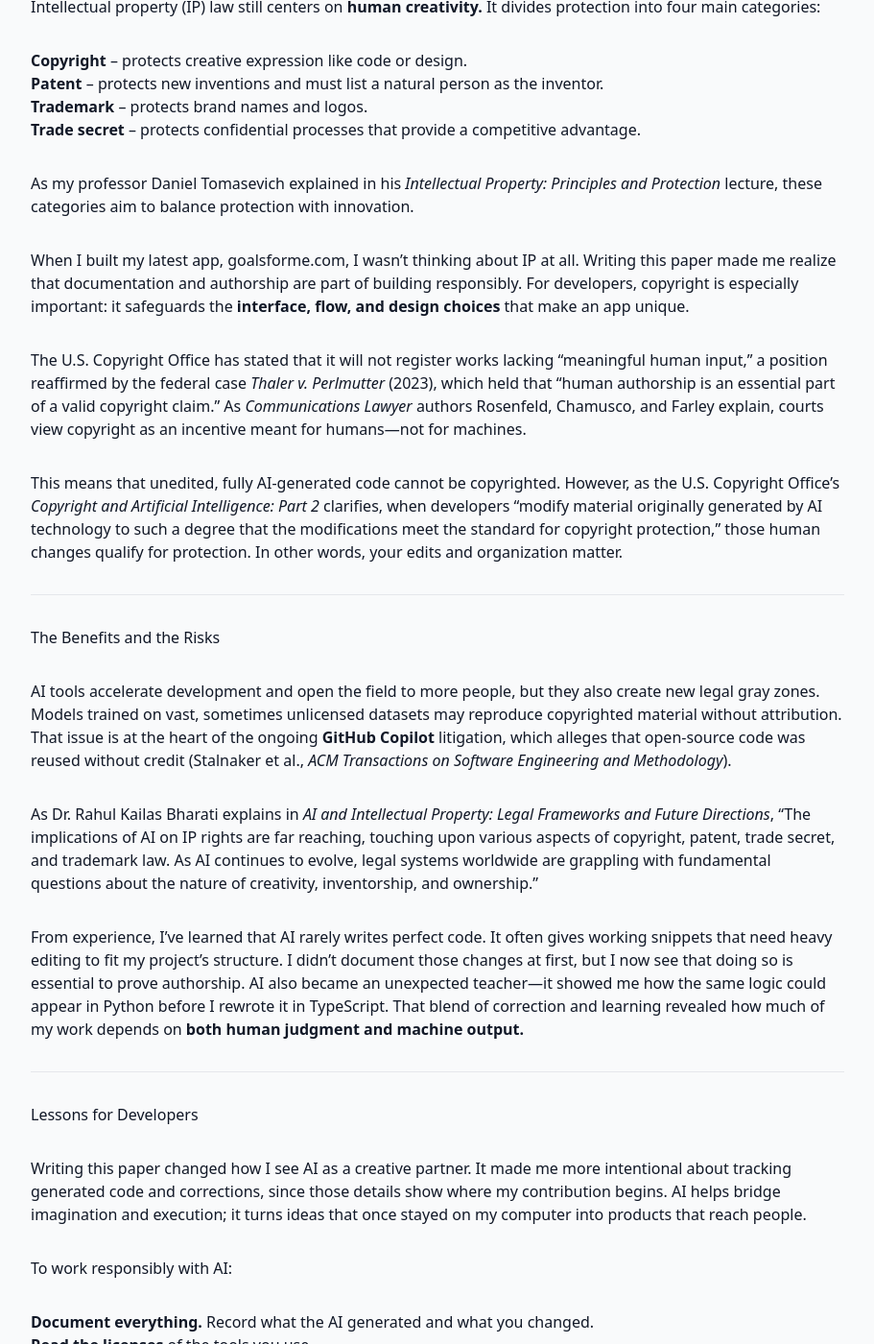
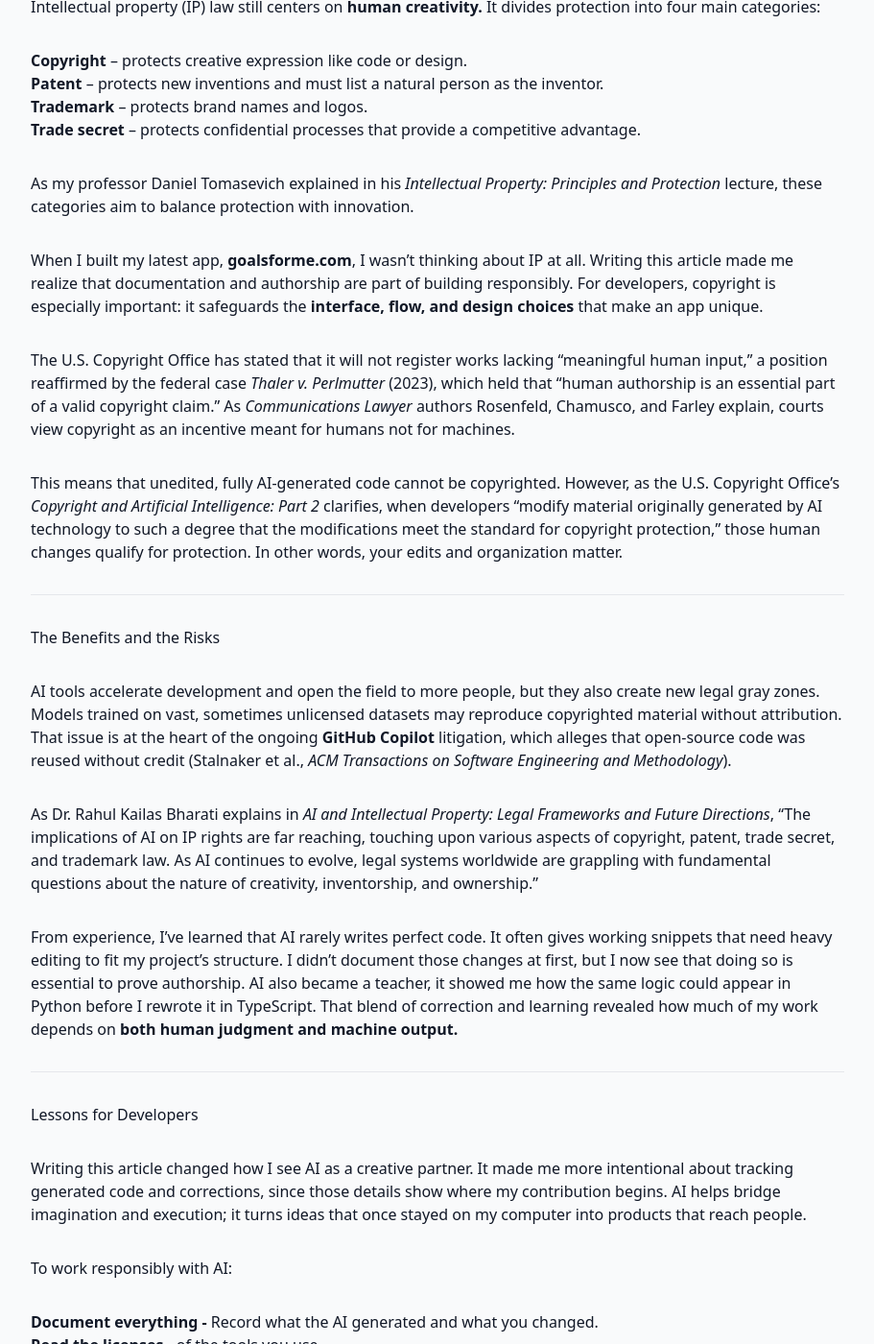
Before and after one commit to nochinxx/nochinxx.github.io, a Jekyll site: the page built from _posts/2025-10-30-who-owns-it.md, in a window 1280 px wide and 1400 px high, scrolled down 999 px. Shown: the whole window at 96% size, without its empty margins (184-1095 px from the left). Built offline with Jekyll 4.4.1, drawn with Linux system fonts in a browser that asks for light colours; nearby versions of some CDN libraries; some of the changed text lies outside the part shown.

Commit message:
editor edits

```diff
--- a/_posts/2025-10-30-who-owns-it.md
+++ b/_posts/2025-10-30-who-owns-it.md
@@ -7,7 +7,7 @@ excerpt: "AI can now write usable code in seconds—but who owns the final produ
 permalink: /posts/who-owns-it/
 ---
 
-Artificial intelligence can now generate functional code in seconds, reducing the need for large engineering teams. Tools like GitHub Copilot and ChatGPT have made it possible for anyone with an idea to build an application—even without a computer science background. This democratization of development marks a revolutionary shift: **creativity, not coding ability, is now the true barrier to entry.**
+Artificial intelligence can now generate functional code in seconds, reducing the need for large engineering teams. Tools like GitHub Copilot and ChatGPT have made it possible for anyone with an idea to build an application (even without a computer science background). This democratization of development marks a revolutionary shift: **creativity, not coding ability, is now the true barrier to entry.**
 
 Yet as the power to create software becomes more accessible, the **legal and ethical boundaries of authorship and ownership** grow more uncertain. If an app is built with the help of AI, who owns the final product—the developer, the machine, or the company behind the tool?
 
@@ -18,7 +18,7 @@ Generative AI has lowered the technical barrier to entry, but the backbone of an
 
 In their article for *Harvard Business Review*, Gil Appel, Juliana Neelbauer, and David Schweidel predict that “Generative AI will change the nature of content creation, enabling many to do what, until now, only a few had the skills or advanced technology to accomplish at high speed.”
 
-From my own experience using Copilot and ChatGPT, this change feels like a balance between automation and authorship. Unclear prompts often produce messy or repetitive code, so I now focus first on refining my product’s structure and logic before generating anything. Unlike traditional development—where I would start small, mock a local database, and expand gradually—AI tools push me to think in broader design terms. My role shifts from writing every line to defining direction, like a designer guiding an assistant who writes in syntax.
+From my own experience using Copilot and ChatGPT, this change feels like a balance between automation and authorship. Unclear prompts often produce messy or repetitive code, so I now focus first on refining my product’s structure and logic before generating anything. Unlike traditional development (where I would start small, mock a local database, and expand gradually) AI tools push me to think in broader design terms. My role shifts from writing every line to defining direction, like a designer guiding an assistant who writes in syntax.
 
 I see this transformation as similar to Tesla’s factories, where robots handle repetitive work while people focus on design and quality. In software creation, AI takes over mechanical coding tasks while developers refine vision and solve problems. But this progress raises an old question in a new form: **what does “ownership” mean when machines share in the creative process?**
 
@@ -34,9 +34,9 @@ Intellectual property (IP) law still centers on **human creativity.** It divides
 
 As my professor Daniel Tomasevich explained in his *Intellectual Property: Principles and Protection* lecture, these categories aim to balance protection with innovation.
 
-When I built my latest app, [goalsforme.com](#), I wasn’t thinking about IP at all. Writing this paper made me realize that documentation and authorship are part of building responsibly. For developers, copyright is especially important: it safeguards the **interface, flow, and design choices** that make an app unique.
+When I built my latest app, [**goalsforme.com**](goalsforme.com), I wasn’t thinking about IP at all. Writing this article made me realize that documentation and authorship are part of building responsibly. For developers, copyright is especially important: it safeguards the **interface, flow, and design choices** that make an app unique.
 
-The U.S. Copyright Office has stated that it will not register works lacking “meaningful human input,” a position reaffirmed by the federal case *Thaler v. Perlmutter* (2023), which held that “human authorship is an essential part of a valid copyright claim.” As *Communications Lawyer* authors Rosenfeld, Chamusco, and Farley explain, courts view copyright as an incentive meant for humans—not for machines.
+The U.S. Copyright Office has stated that it will not register works lacking “meaningful human input,” a position reaffirmed by the federal case *Thaler v. Perlmutter* (2023), which held that “human authorship is an essential part of a valid copyright claim.” As *Communications Lawyer* authors Rosenfeld, Chamusco, and Farley explain, courts view copyright as an incentive meant for humans not for machines.
 
 This means that unedited, fully AI-generated code cannot be copyrighted. However, as the U.S. Copyright Office’s *Copyright and Artificial Intelligence: Part 2* clarifies, when developers “modify material originally generated by AI technology to such a degree that the modifications meet the standard for copyright protection,” those human changes qualify for protection. In other words, your edits and organization matter.
 
@@ -47,21 +47,21 @@ AI tools accelerate development and open the field to more people, but they also
 
 As Dr. Rahul Kailas Bharati explains in *AI and Intellectual Property: Legal Frameworks and Future Directions*, “The implications of AI on IP rights are far reaching, touching upon various aspects of copyright, patent, trade secret, and trademark law. As AI continues to evolve, legal systems worldwide are grappling with fundamental questions about the nature of creativity, inventorship, and ownership.”
 
-From experience, I’ve learned that AI rarely writes perfect code. It often gives working snippets that need heavy editing to fit my project’s structure. I didn’t document those changes at first, but I now see that doing so is essential to prove authorship. AI also became an unexpected teacher—it showed me how the same logic could appear in Python before I rewrote it in TypeScript. That blend of correction and learning revealed how much of my work depends on **both human judgment and machine output.**
+From experience, I’ve learned that AI rarely writes perfect code. It often gives working snippets that need heavy editing to fit my project’s structure. I didn’t document those changes at first, but I now see that doing so is essential to prove authorship. AI also became a teacher, it showed me how the same logic could appear in Python before I rewrote it in TypeScript. That blend of correction and learning revealed how much of my work depends on **both human judgment and machine output.**
 
 ---
 
 ## Lessons for Developers
-Writing this paper changed how I see AI as a creative partner. It made me more intentional about tracking generated code and corrections, since those details show where my contribution begins. AI helps bridge imagination and execution; it turns ideas that once stayed on my computer into products that reach people.
+Writing this article changed how I see AI as a creative partner. It made me more intentional about tracking generated code and corrections, since those details show where my contribution begins. AI helps bridge imagination and execution; it turns ideas that once stayed on my computer into products that reach people.
 
 To work responsibly with AI:
-1. **Document everything.** Record what the AI generated and what you changed.
-2. **Read the licenses** of the tools you use.
-3. **Add creativity.** Modify and expand generated code rather than using it unchanged.
-4. **Protect your brand** through copyright or trademarks.
-5. **Stay informed** as laws evolve.
+1. **Document everything -** Record what the AI generated and what you changed.
+2. **Read the licenses -** of the tools you use.
+3. **Add creativity -** Modify and expand generated code rather than using it unchanged.
+4. **Protect your brand -** through copyright or trademarks.
+5. **Stay informed -** as laws evolve.
 
-AI lowers barriers and speeds creation, but it also demands responsibility. The future of software belongs to those who combine **human vision with legal awareness**—because collaboration with AI does not erase originality; it demands clearer proof of it.
+AI lowers barriers and speeds creation, but it also demands responsibility. The future of software belongs to those who combine **human vision with legal awareness,** because collaboration with AI does not erase originality, it demands clearer proof of it.
 
 ---
 
```
